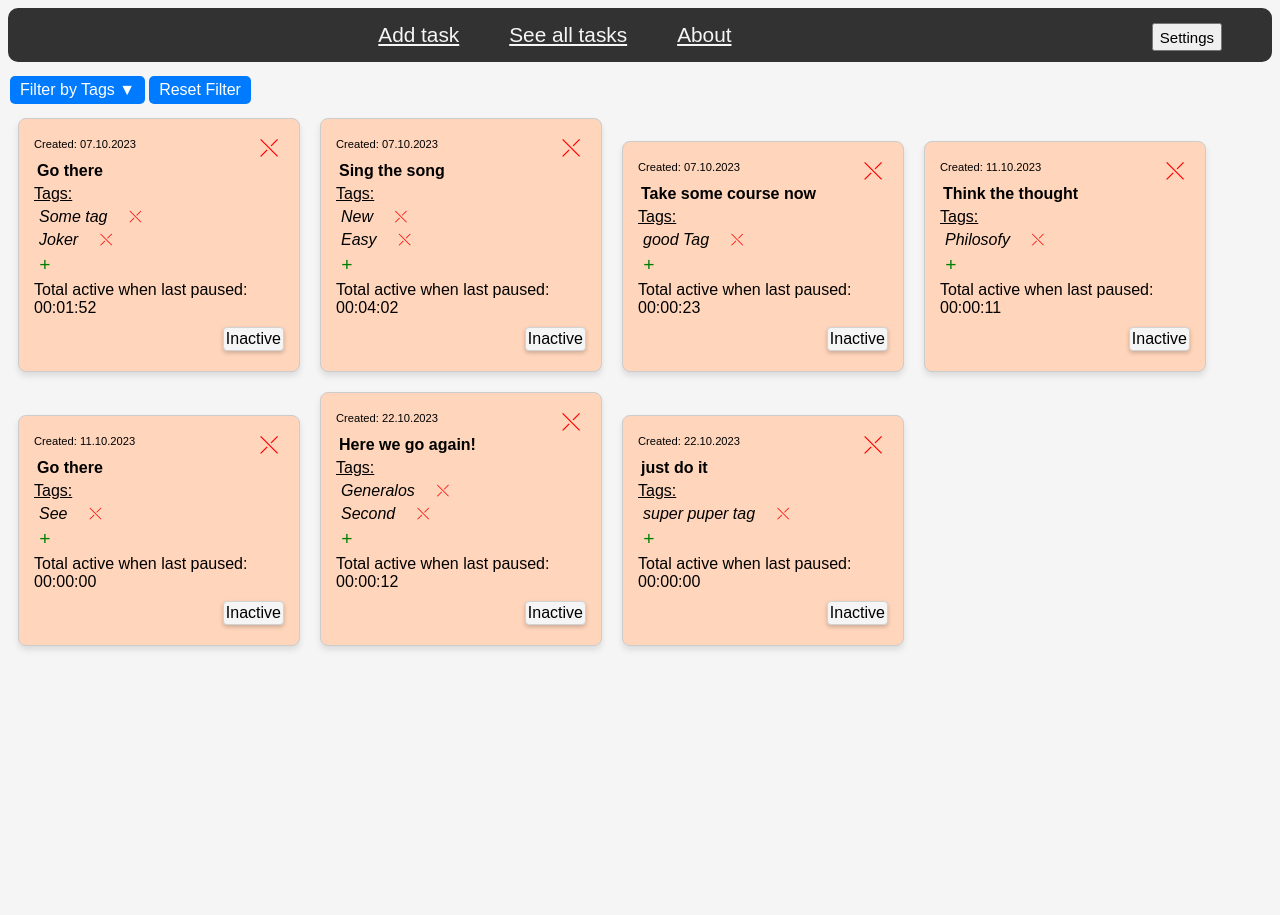
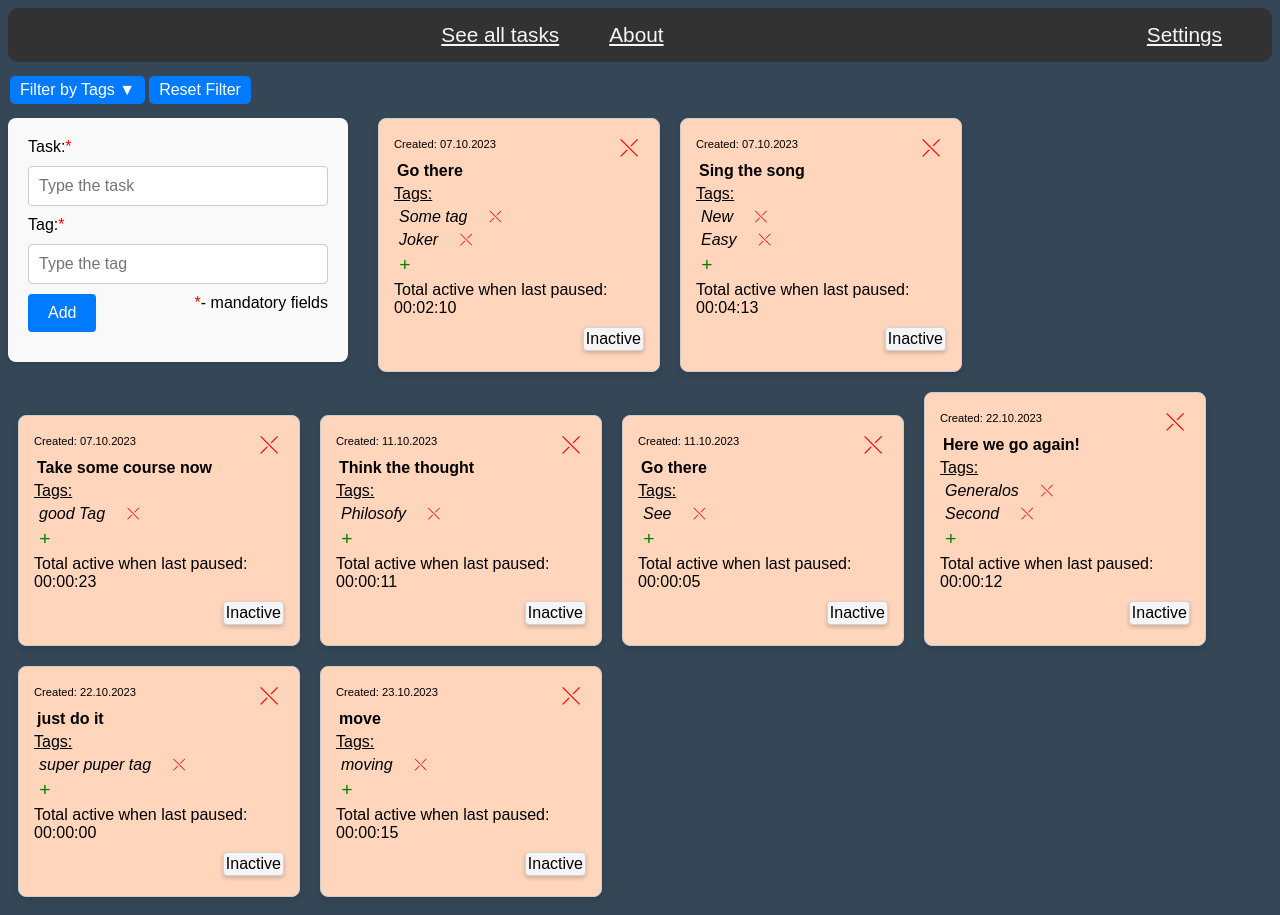
Before and after one commit to iuloz/Tasks-Activity-Monitoring, a React (Create React App) app in the folder work-hours-recording-application/: page /recordings in a window 1280 px wide. Before the commit the page ends 800 px from the top, so only its background shows below. Built offline with nearby package versions, Linux system fonts and the light colour scheme; data requests are answered from the project's data file.

Commit message:
All tasks and adding tasks are in one view

```diff
--- a/work-hours-recording-application/db.json
+++ b/work-hours-recording-application/db.json
@@ -22,7 +22,11 @@
         "22.10.2023, 22:07:24",
         "22.10.2023, 23:21:50",
         "22.10.2023, 23:22:04",
-        "22.10.2023, 23:22:50"
+        "22.10.2023, 23:22:50",
+        "23.10.2023, 10:45:46",
+        "23.10.2023, 10:47:50",
+        "23.10.2023, 10:48:02",
+        "23.10.2023, 10:55:15"
       ],
       "end": [
         "22.10.2023, 21:51:48",
@@ -38,9 +42,13 @@
         "22.10.2023, 22:07:30",
         "22.10.2023, 23:21:57",
         "22.10.2023, 23:22:18",
-        "22.10.2023, 23:22:58"
+        "22.10.2023, 23:22:58",
+        "23.10.2023, 10:45:53",
+        "23.10.2023, 10:47:53",
+        "23.10.2023, 10:48:06",
+        "23.10.2023, 10:55:19"
       ],
-      "timeTotal": "00:01:52",
+      "timeTotal": "00:02:10",
       "id": "2"
     },
     {
@@ -64,7 +72,9 @@
         "22.10.2023, 22:14:18",
         "22.10.2023, 23:21:57",
         "22.10.2023, 23:22:18",
-        "22.10.2023, 23:22:51"
+        "22.10.2023, 23:22:51",
+        "23.10.2023, 10:45:47",
+        "23.10.2023, 10:47:53"
       ],
       "end": [
         "22.10.2023, 21:52:12",
@@ -79,9 +89,11 @@
         "22.10.2023, 22:14:23",
         "22.10.2023, 23:22:04",
         "22.10.2023, 23:22:22",
-        "22.10.2023, 23:22:56"
+        "22.10.2023, 23:22:56",
+        "23.10.2023, 10:45:54",
+        "23.10.2023, 10:47:57"
       ],
-      "timeTotal": "00:04:02",
+      "timeTotal": "00:04:13",
       "id": "3"
     },
     {
@@ -128,9 +140,13 @@
       "tags": [
         "See"
       ],
-      "start": [],
-      "end": [],
-      "timeTotal": "00:00:00"
+      "start": [
+        "23.10.2023, 10:47:57"
+      ],
+      "end": [
+        "23.10.2023, 10:48:02"
+      ],
+      "timeTotal": "00:00:05"
     },
     {
       "id": "cdd40095-9242-4d3e-b712-bc350d9ffa29",
@@ -162,10 +178,28 @@
       "start": [],
       "end": [],
       "timeTotal": "00:00:00"
+    },
+    {
+      "id": "2ebe8ac4-c0af-456d-95e5-1f74a1ab2e37",
+      "date": "23.10.2023",
+      "status": "Inactive",
+      "task": "move",
+      "tags": [
+        "moving"
+      ],
+      "start": [
+        "23.10.2023, 10:45:39",
+        "23.10.2023, 10:45:45"
+      ],
+      "end": [
+        "23.10.2023, 10:45:43",
+        "23.10.2023, 10:45:56"
+      ],
+      "timeTotal": "00:00:15"
     }
   ],
   "settings": {
-    "theme": "light",
+    "theme": "dark",
     "mode": "multiple"
   }
 }
--- a/work-hours-recording-application/src/AllRecordings.js
+++ b/work-hours-recording-application/src/AllRecordings.js
@@ -1,5 +1,7 @@
 import { useState, useEffect } from 'react';
 import TasksItem from './TasksItem';
+import { v4 as uuidv4 } from 'uuid';
+import Form from './Form';
 
 
 
@@ -11,8 +13,9 @@ function AllRecordings() {
     const [selectedTags, setSelectedTags] = useState([]);
     const [filterActive, setFilterActive] = useState(false);
     const [updateTags, setUpdateTags] = useState(false);
-    // const [itemStatus, setItemStatus] = useState(false);
     const [render, setRender] = useState(false);
+    const [taskList, setTaskList] = useState([]);
+    const [task, setTask] = useState({ id: '', date: '', status: 'Inactive', task: '', tags: [], start: [], end: [], timeTotal: '00:00:00' });
 
 
 
@@ -21,9 +24,9 @@ function AllRecordings() {
     useEffect(() => {
         const timer = setTimeout(() => {
             setRender(true);
-        }, 200); // Render after 2 seconds
+        }, 200);
 
-        return () => clearTimeout(timer); // Clean up the timer on component unmount
+        return () => clearTimeout(timer);
     }, [render]);
 
 
@@ -67,6 +70,44 @@ function AllRecordings() {
         setRecordingList(list);
     }
 
+    const addTaskToApi = async () => {
+        await fetch('/records', {
+            method: 'POST',
+            headers: { 'Content-Type': 'application/json' },
+            body: JSON.stringify(task)
+        })
+            .then(resp => resp.json())
+            .then(data => {
+                console.log(data);
+            });
+    }
+
+    const recordTask = async (event) => {
+        await event.preventDefault();
+        if (task.task === '' || task.tags.length < 1) {
+            return;
+        } else {
+            // timeDifference();
+            setTaskList([...taskList, task]);
+            addTaskToApi();
+            setUpdateTags(!updateTags);
+        }
+
+        // Setting empty fields for start and end to make input fields empty after form submit
+        setTask(prev => ({ ...prev, task: '', tags: [] }));
+    }
+
+    const inputChanged = (event) => {
+        const date = (new Date()).toLocaleDateString('fi-FI', {
+            day: '2-digit',
+            month: '2-digit',
+            year: 'numeric',
+        });
+        let key = event.target.name;
+        let value = event.target.value;
+        setTask({ ...task, id: uuidv4(), date: date, [key]: key === 'tags' ? [value] : value });
+    }
+
 
 
     return !render ? null : (
@@ -92,6 +133,25 @@ function AllRecordings() {
                 setSelectedTags([]);
                 setFilterActive(false);
             }}>Reset Filter</button><br />
+            <Form task={task} inputChanged={inputChanged} recordTask={recordTask} />
+            {
+                taskList.map((item, index) =>
+                    <TasksItem
+                        key={index}
+                        id={item.id}
+                        date={item.date}
+                        status={item.status}
+                        task={item.task}
+                        tags={item.tags}
+                        startTimes={item.start}
+                        endTimes={item.end}
+                        timeTotal={item.timeTotal}
+                        existingTags={uniqueTags}
+                        uniqueTagsUpdate={newTagsFromTaskItem}
+                    />)
+            }
+
+
 
             {filterActive ? (
                 recordingsList.map((item, index) => (
--- a/work-hours-recording-application/src/App.js
+++ b/work-hours-recording-application/src/App.js
@@ -1,7 +1,7 @@
 import Menu from './Menu';
 import { useEffect } from 'react';
 import { BrowserRouter, Routes, Route } from 'react-router-dom';
-import Tasks from './Tasks';
+// import Tasks from './Tasks';
 import About from './About';
 import AllRecordings from './AllRecordings';
 import Settings from './Settings';
@@ -24,7 +24,7 @@ function App() {
             <Menu />
             <Routes>
                 <Route path='/' element={null} />
-                <Route path='/make-recording' element={<Tasks />} />
+                {/* <Route path='/make-recording' element={<Tasks />} /> */}
                 <Route path='/about' element={<About />} />
                 <Route path='/recordings' element={<AllRecordings />} />
                 <Route path='/settings' element={<Settings />} />
--- a/work-hours-recording-application/src/Form.js
+++ b/work-hours-recording-application/src/Form.js
@@ -2,7 +2,7 @@ function Form({ task, recordTask, inputChanged }){
 
     return (
         <div>
-            <form onSubmit={recordTask}>
+            <form onSubmit={recordTask} style={{marginRight: '20px', marginTop:'10px'}}>
                 <label htmlFor='task_input'>Task:<span className='asterisk'>*</span> </label>
                 <input id='task_input' type='text'  placeholder='Type the task' name='task' value={task.task} onChange={inputChanged}></input>
                 <label htmlFor='tag_input'>Tag:<span className='asterisk'>*</span> </label>
--- a/work-hours-recording-application/src/Menu.js
+++ b/work-hours-recording-application/src/Menu.js
@@ -1,17 +1,18 @@
-import { Link, useNavigate } from 'react-router-dom';
+import { Link } from 'react-router-dom';
 import './styles.css'
 
 
 
 function Menu() {
-    const navigate = useNavigate();
+    // const navigate = useNavigate();
 
     return (
         <div className='menu'>
-            <Link className='link' to='/make-recording'>Add task</Link>
+            {/* <Link className='link' to='/make-recording'>Add task</Link> */}
             <Link className='link' to='/recordings'>See all tasks</Link>
             <Link className='link' to='/about'>About</Link>
-            <button className='settings-btn' onClick={() => navigate('/settings')}>Settings</button>
+            <Link id='settings_link' className='link' to='/settings'>Settings</Link>
+            {/* <button className='settings-btn' onClick={() => navigate('/settings')}>Settings</button> */}
         </div>
     )
 }
--- a/work-hours-recording-application/src/Tasks.js
+++ b/work-hours-recording-application/src/Tasks.js
@@ -26,7 +26,7 @@ function Tasks() {
 
 
 
-    const addToApi = async () => {
+    const addTaskToApi = async () => {
         await fetch('/records', {
             method: 'POST',
             headers: { 'Content-Type': 'application/json' },
@@ -45,7 +45,7 @@ function Tasks() {
         } else {
             // timeDifference();
             setTaskList([...taskList, task]);
-            addToApi();
+            addTaskToApi();
             setUpdateTags(!updateTags);
         }
 
--- a/work-hours-recording-application/src/styles.css
+++ b/work-hours-recording-application/src/styles.css
@@ -174,11 +174,11 @@ input[type="text"] {
     border: 1px solid #0064cf;
 }
 
-.settings-btn {
+#settings_link {
     float: right;
     margin-right: 50px;
     height: 28px;
-    font-size: 15px;
+    /* font-size: 15px; */
     cursor: pointer;
 }
 
```
